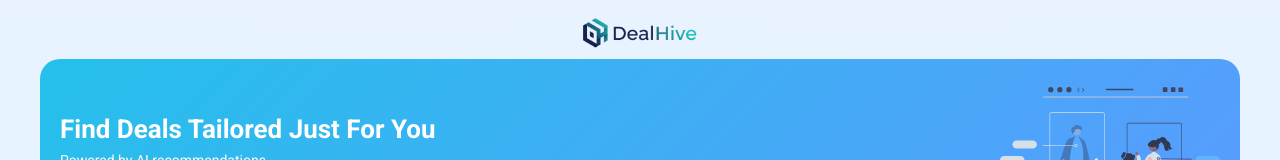
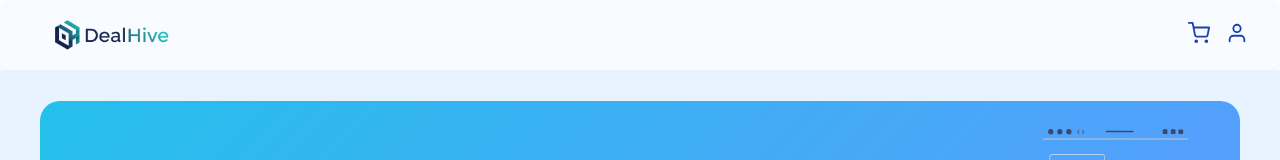
Before and after one commit to AmalRajMP/DealHive, a React (Create React App) app in the folder frontend/: page /home in a window 1280 px wide. Shown: the top 160 px of the page. Built offline with nearby package versions, Linux system fonts and the light colour scheme; sample sign-in values are in the browser's storage.

Commit message:
refactor: extract navbar into separate Header component

```diff
--- /dev/null
+++ b/frontend/src/components/Navbar/index.js
@@ -0,0 +1,31 @@
+import { FiShoppingCart, FiUser } from 'react-icons/fi'
+
+import Website_Logo from '../../assets/Website_Logo.png'
+
+import {
+  Navbar,
+  NavWrapper,
+  NavIcons,
+  NavIconButton,
+  WebsiteLogo,
+} from './styledComponents'
+
+const Header = () => (
+  <Navbar>
+    <NavWrapper>
+      <WebsiteLogo src={Website_Logo} alt="website-logo" />
+
+      <NavIcons>
+        <NavIconButton>
+          <FiShoppingCart />
+        </NavIconButton>
+
+        <NavIconButton>
+          <FiUser />
+        </NavIconButton>
+      </NavIcons>
+    </NavWrapper>
+  </Navbar>
+)
+
+export default Header
--- /dev/null
+++ b/frontend/src/components/Navbar/styledComponents.js
@@ -0,0 +1,55 @@
+import styled from 'styled-components'
+
+export const Navbar = styled.nav`
+  width: 100%;
+  height: 70px;
+  display: flex;
+  justify-content: center;
+  align-items: center;
+
+  background-color: #f8fbff;
+  box-shadow: 0 2px 8px rgba(94, 169, 250, 0.15);
+  border-radius: 14px;
+
+  padding: 0 16px;
+
+  @media screen and (max-width: 767px) {
+    height: 65px;
+  }
+`
+
+export const NavWrapper = styled.div`
+  width: 100%;
+  display: flex;
+  flex-direction: row;
+  align-items: center;
+  justify-content: space-between;
+  padding: 0 16px;
+`
+
+export const NavIcons = styled.div`
+  display: flex;
+  gap: 16px;
+  align-items: center;
+`
+
+export const NavIconButton = styled.button`
+  background: transparent;
+  border: none;
+  font-size: 22px;
+  color: #1e40af;
+  cursor: pointer;
+`
+
+export const WebsiteLogo = styled.img`
+  height: 160px;
+  width: 160px;
+  margin: -120px 0px;
+  outline: none;
+
+  @media screen and (max-width: 767px) {
+    height: 130px;
+    width: 130px;
+    margin: -52px -30px;
+  }
+`
--- a/frontend/src/pages/HomePage/index.js
+++ b/frontend/src/pages/HomePage/index.js
@@ -2,8 +2,8 @@ import { useState, useRef } from 'react'
 
 import FilterItem from '../../components/FilterItem'
 import CategorySection from '../../components/CategorySection'
+import Header from '../../components/Navbar'
 
-import Website_Logo from '../../assets/Website_Logo.png'
 import ai_banner_icon from '../../assets/shopping.svg'
 
 import { filterCategories } from '../../constants/filterCategories'
@@ -19,9 +19,6 @@ import productsData from '../../data/products.json'
 
 import {
   MainContainer,
-  Navbar,
-  NavWrapper,
-  WebsiteLogo,
   SearchbarWrapper,
   SearchIcon,
   SearchInput,
@@ -115,19 +112,17 @@ const HomePage = () => {
   }
 
   return (
+    <>
+      <Header />
       <MainContainer>
-      <Navbar>
-        <NavWrapper>
-          <WebsiteLogo src={Website_Logo} alt="website-logo" />
-        </NavWrapper>
-      </Navbar>
-
         {!showFilteredResults && (
           <Banner>
             <BannerLeft>
               <BannerTitle>Find Deals Tailored Just For You</BannerTitle>
               <BannerSubtitle>Powered by AI recommendations</BannerSubtitle>
-            <BannerButton onClick={onExploreDeals}>Explore Deals</BannerButton>
+              <BannerButton onClick={onExploreDeals}>
+                Explore Deals
+              </BannerButton>
             </BannerLeft>
 
             <BannerRight>
@@ -169,7 +164,10 @@ const HomePage = () => {
             <div ref={dealsRef}>
               <CategorySection title="Beauty Picks" products={beautyProducts} />
             </div>
-          <CategorySection title="Electronics" products={electronicsProducts} />
+            <CategorySection
+              title="Electronics"
+              products={electronicsProducts}
+            />
             <CategorySection title="Fashion" products={fashionProducts} />
             <CategorySection title="Groceries" products={groceriesProducts} />
             <CategorySection
@@ -180,6 +178,7 @@ const HomePage = () => {
           </>
         )}
       </MainContainer>
+    </>
   )
 }
 
--- a/frontend/src/pages/HomePage/styledComponents.js
+++ b/frontend/src/pages/HomePage/styledComponents.js
@@ -10,35 +10,6 @@ export const MainContainer = styled.div`
 
   @media screen and (max-width: 767px) {
     padding: 10px;
-  }
-`
-
-// Navbar
-export const Navbar = styled.nav`
-  width: 100%;
-  display: flex;
-  justify-content: center;
-  padding-top: 8px;
-`
-
-export const NavWrapper = styled.div`
-  width: 100%;
-  display: flex;
-  flex-direction: column;
-  align-items: center;
-  gap: 12px;
-`
-
-export const WebsiteLogo = styled.img`
-  height: 160px;
-  width: 160px;
-  margin: -70px;
-  outline: none;
-
-  @media screen and (max-width: 767px) {
-    height: 130px;
-    width: 130px;
-    margin: -52px;
   }
 `
 
```
Lines whose indentation alone changed are shown as unchanged.
